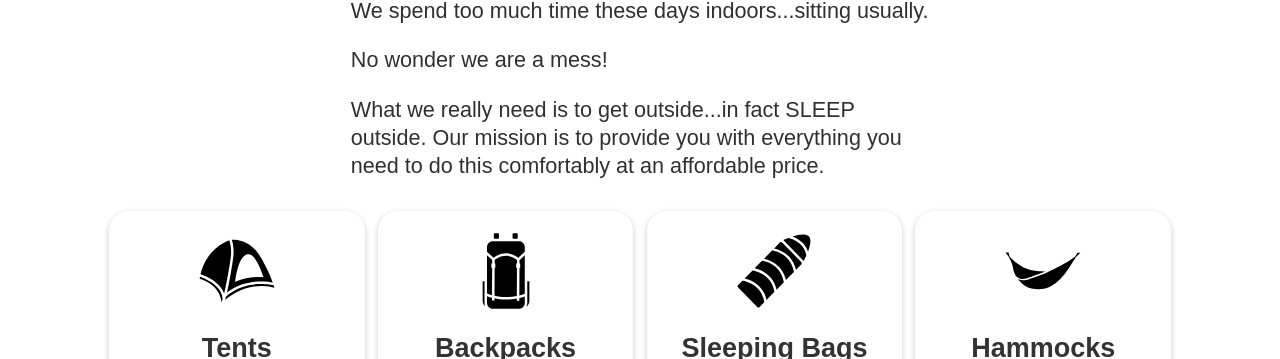
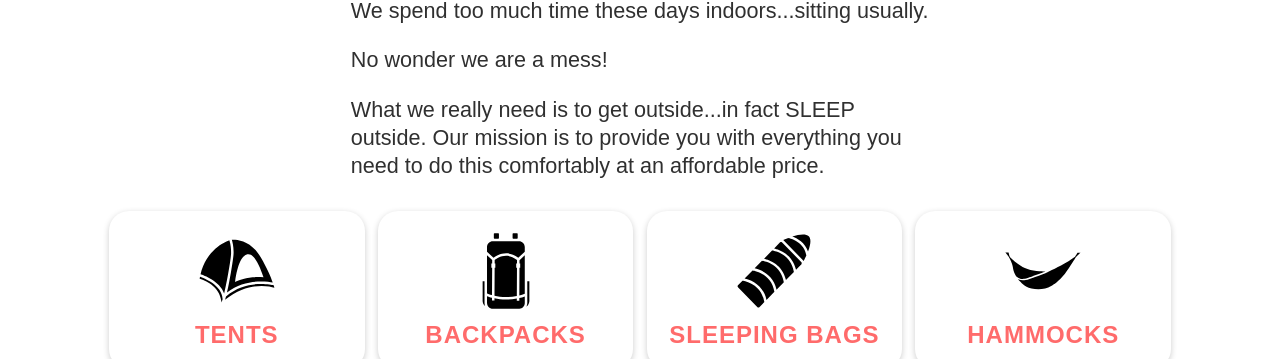
Before and after one commit to picker807/Sleep-Outside, a website built with Vite: page src/index.html in a window 1280 px wide. Shown: the part 441-800 px from the top of the page. Built offline with nearby package versions, Linux system fonts and the light colour scheme; files whose address does not match are found by name.

Commit message:
copied grid style

```diff
--- a/src/css/style.css
+++ b/src/css/style.css
@@ -249,6 +249,21 @@ button {
   transform: rotate(20deg);
 }
 
+/* Style the headings */
+.product-grid li h2 {
+  margin: 0;
+  font-size: 1.5rem;
+  font-weight: bold;
+  color: #ff6b6b;
+  text-transform: uppercase;
+  letter-spacing: 1px;
+  transition: color 0.2s ease-out;
+}
+
+/* Add hover effect to headings */
+.product-grid li:hover h2 {
+  color: #f9c74f;
+}
 
 
 /* Start Newsletter styles */
```
